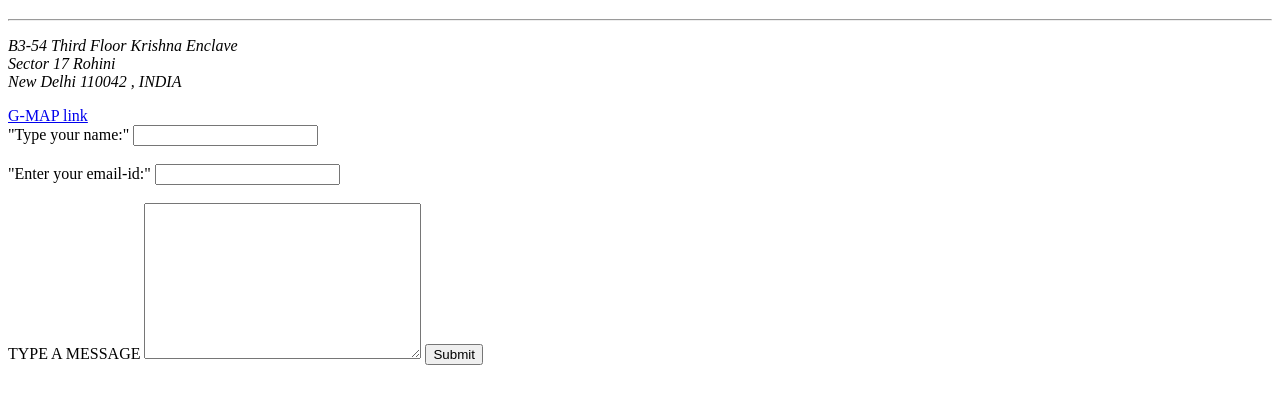
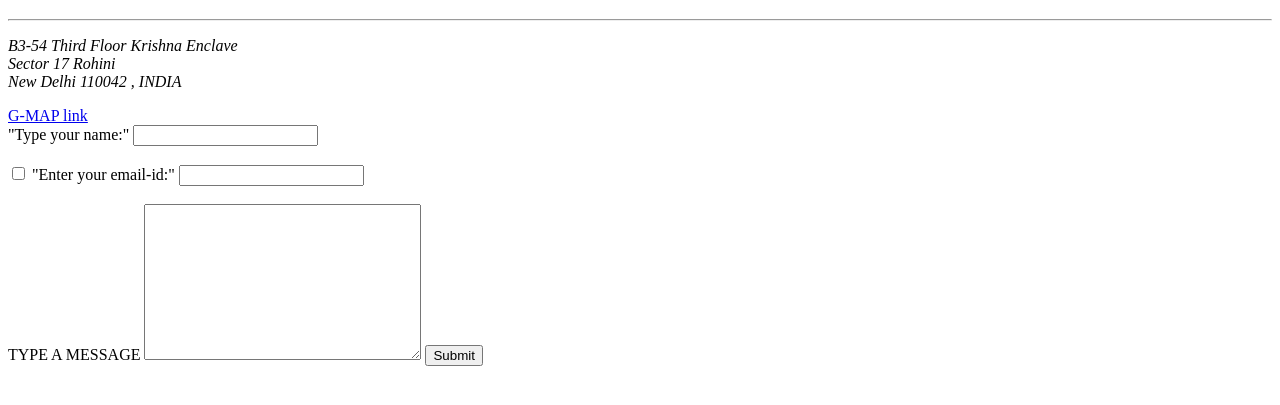
Before and after one commit to KunalSingh-DTU24/Nukkad-Start, a plain HTML site: page contact.html in a window 1280 px wide. Shown: the part 311-716 px from the top of the page. Drawn offline with Linux system fonts and the light colour scheme.

Commit message:
ADDED CHECKBOX

```diff
--- a/contact.html
+++ b/contact.html
@@ -19,6 +19,7 @@
         <form action="mailto:ksinger2003@gmail.com" method="post" enctype="text/plain">
             <label >"Type your name:"</label>
             <input type="text" name="Your Name"><br><br>
+         <input type="checkbox" name="" id="">
             <label for="">"Enter your email-id:"</label>
             <input type="email" name="Email-id:" ><br><br>
             <label for="">TYPE A MESSAGE</label>
```
